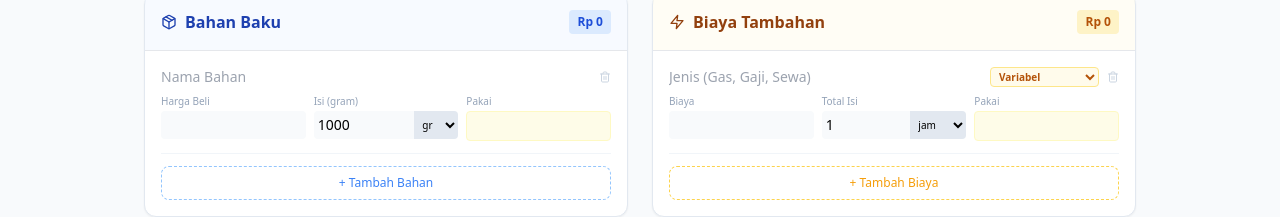
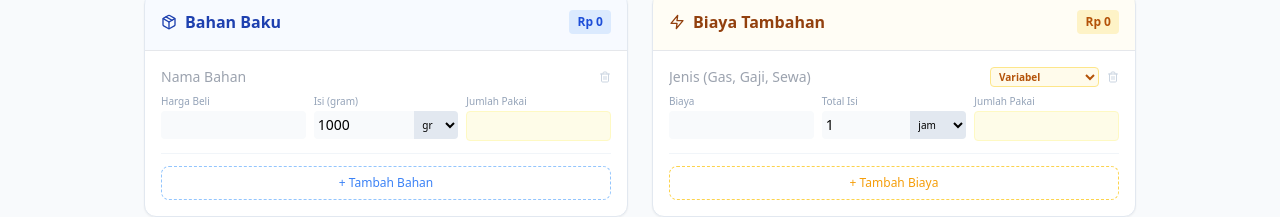
Before and after one commit to b3llz/tungitung, a React (Vite) app: page / in a window 1280 px wide. Shown: the part 324-541 px from the top of the page. Built offline with nearby package versions, Linux system fonts and the light colour scheme.

Commit message:
Update CalculatorTab.jsx

```diff
--- a/src/CalculatorTab.jsx
+++ b/src/CalculatorTab.jsx
@@ -409,7 +409,7 @@ const CalculatorTab = () => {
                                     </div>
                                 </div>
                                 <div>
-                                    <label className="text-[10px] text-slate-400 block">Pakai</label>
+                                    <label className="text-[10px] text-slate-400 block">Jumlah Pakai</label>
                                     <input type="number" className="w-full bg-yellow-50 border border-yellow-100 rounded p-1 font-semibold" value={item.usage || ''} onChange={(e)=>updateMaterial(item.id, 'usage', parseFloat(e.target.value)||0)} />
                                 </div>
                              </div>
@@ -469,7 +469,7 @@ const CalculatorTab = () => {
                                       </div>
                                   </div>
                                   <div>
-                                      <label className="text-[10px] text-slate-400 block">Pakai</label>
+                                      <label className="text-[10px] text-slate-400 block">Jumlah Pakai</label>
                                       <input type="number" className="w-full bg-yellow-50 border border-yellow-100 rounded p-1 font-semibold" value={item.usage || ''} onChange={(e)=>updateOperation(item.id, 'usage', parseFloat(e.target.value)||0)} />
                                   </div>
                                </div>
```
